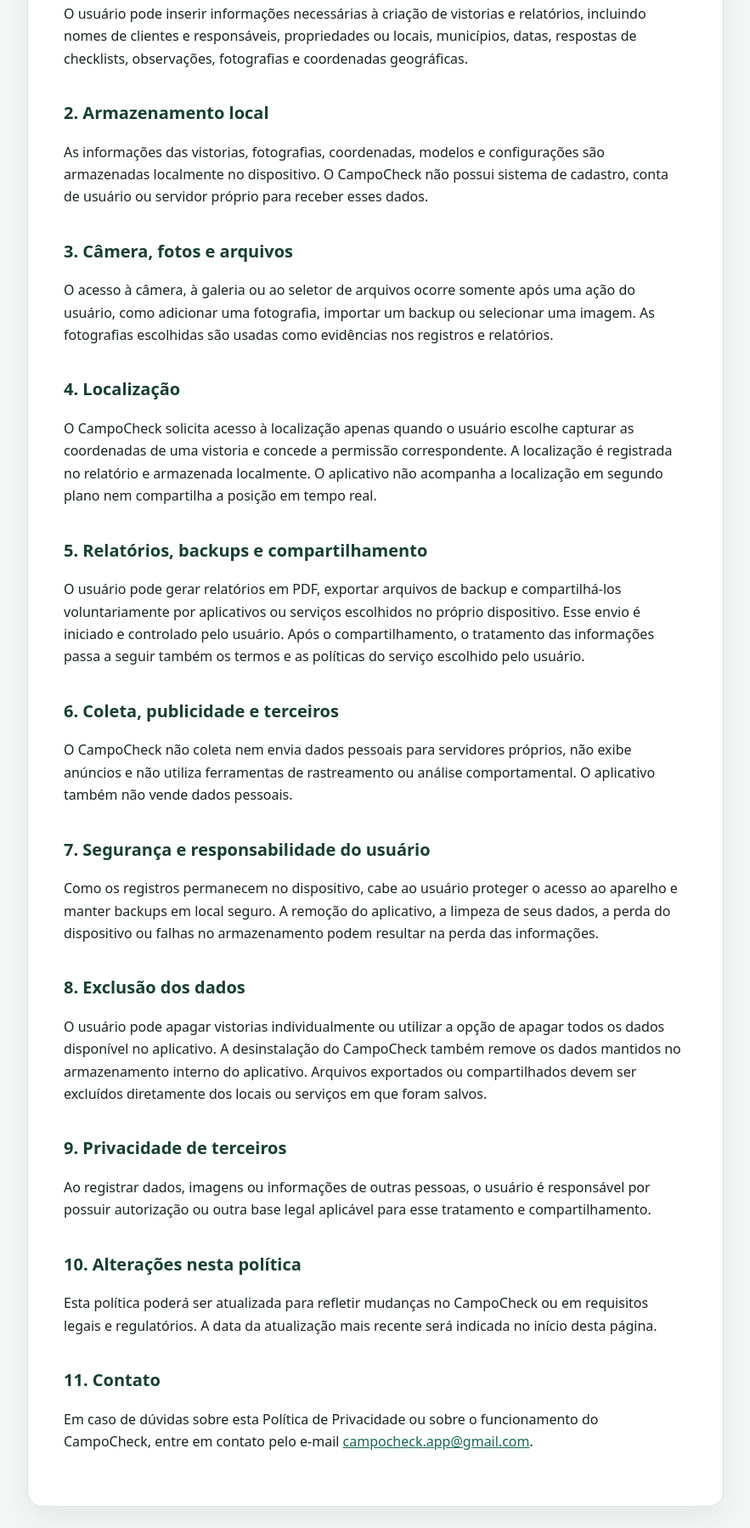
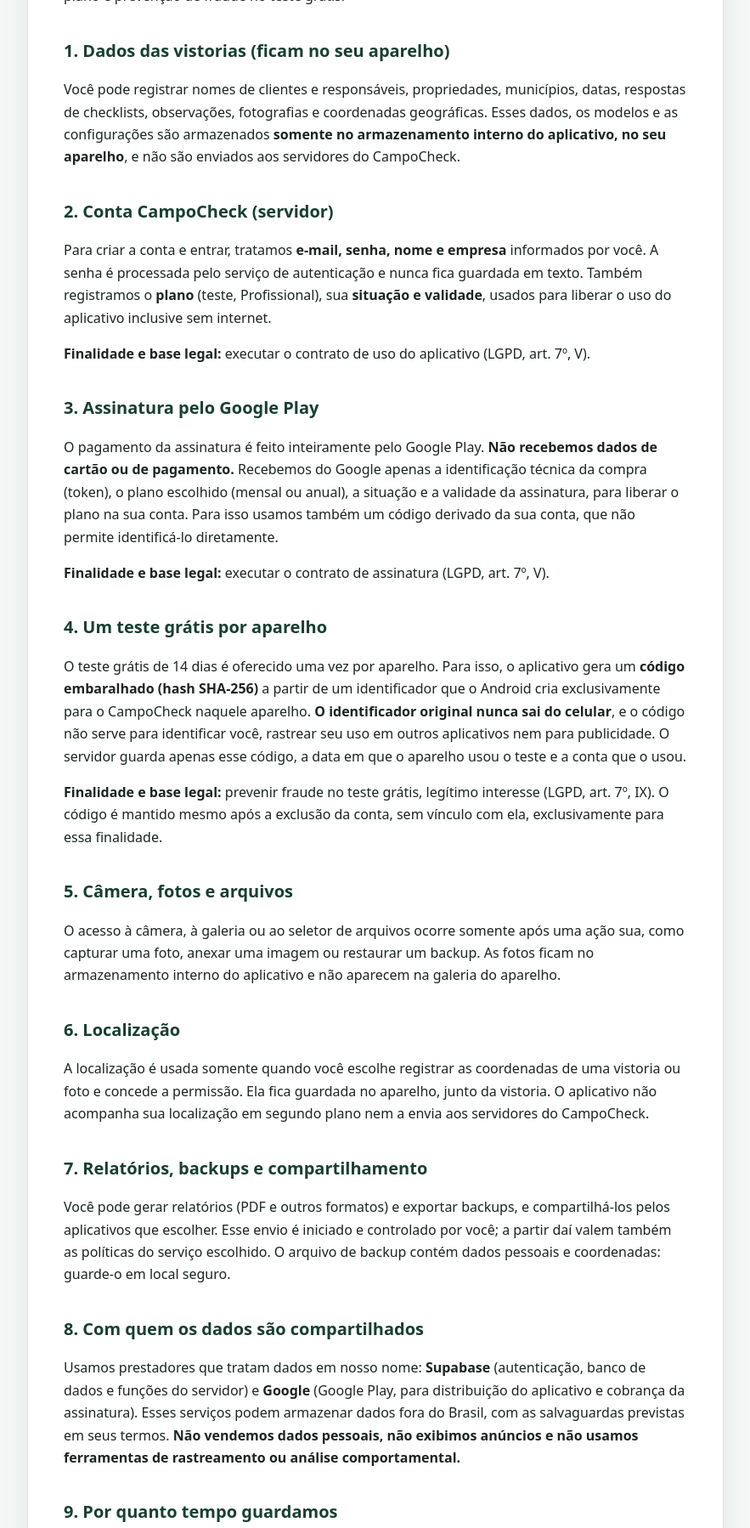
Before and after one commit to IuryHortegal/CampoCheck-Privacidade, a plain HTML site: page index.html in a window 1280 px wide. Shown: the part 489-2287 px from the top of the page at 85% size, without its empty margins (198-1081 px from the left). Drawn offline with Linux system fonts and the light colour scheme.

Commit message:
Atualiza a Política de Privacidade para o app atual
- Conta CampoCheck (e-mail, nome, empresa, plano) e assinatura pelo
  Google Play (sem dados de cartão).
- Um teste grátis por aparelho: código embaralhado (SHA-256) do
  identificador do app, para prevenção de fraude (legítimo interesse).
- Prestadores (Supabase, Google), retenção, direitos da LGPD e como
  excluir a conta.
- Corrige transbordamento horizontal da página no celular.

Co-Authored-By: Claude Opus 5.5 <noreply@anthropic.com>
Claude-Session: https://claude.ai/code/session_01Db69cEt3ZxAF4TYVPdXEmT

```diff
--- a/index.html
+++ b/index.html
@@ -3,7 +3,7 @@
 <head>
   <meta charset="utf-8">
   <meta name="viewport" content="width=device-width, initial-scale=1">
-  <meta name="description" content="Política de Privacidade do aplicativo CampoCheck.">
+  <meta name="description" content="Política de Privacidade do aplicativo CampoCheck: dados tratados, finalidades, direitos e exclusão de conta.">
   <title>Política de Privacidade — CampoCheck</title>
   <style>
     :root {
@@ -50,7 +50,7 @@
     ul { padding-left: 22px; }
     footer { text-align: center; color: var(--muted); padding: 0 22px 32px; }
     @media (max-width: 700px) {
-      main { margin: 16px; padding: 26px 22px 34px; }
+      main { width: auto; margin: 16px; padding: 26px 22px 34px; }
       header { padding: 34px 22px; }
     }
   </style>
@@ -64,42 +64,50 @@
   </header>
 
   <main>
-    <p><strong>Última atualização:</strong> 21 de setembro de 2026.</p>
+    <p class="updated"><strong>Última atualização:</strong> 3 de novembro de 2026.</p>
+    <p>Esta política explica quais dados o CampoCheck trata, para quê, com quem são compartilhados e como você pode exercer seus direitos, nos termos da Lei Geral de Proteção de Dados (Lei nº 13.709/2018 — LGPD). O controlador dos dados é <strong>Iury dos Santos Hortegal</strong>, desenvolvedor do CampoCheck, que pode ser contatado pelo e-mail indicado na seção 12.</p>
+    <p><strong>Resumo:</strong> as vistorias, fotos e coordenadas ficam somente no seu aparelho. Para usar a Conta CampoCheck e a assinatura, guardamos em servidor apenas os dados necessários para login, plano e prevenção de fraude no teste grátis.</p>
 
-    <p class="summary">O CampoCheck foi desenvolvido para funcionar de forma local e offline. Os dados registrados no aplicativo permanecem no dispositivo do usuário e não são enviados para servidores do CampoCheck.</p>
+    <h2>1. Dados das vistorias (ficam no seu aparelho)</h2>
+    <p>Você pode registrar nomes de clientes e responsáveis, propriedades, municípios, datas, respostas de checklists, observações, fotografias e coordenadas geográficas. Esses dados, os modelos e as configurações são armazenados <strong>somente no armazenamento interno do aplicativo, no seu aparelho</strong>, e não são enviados aos servidores do CampoCheck.</p>
 
-    <h2>1. Informações utilizadas pelo aplicativo</h2>
-    <p>O usuário pode inserir informações necessárias à criação de vistorias e relatórios, incluindo nomes de clientes e responsáveis, propriedades ou locais, municípios, datas, respostas de checklists, observações, fotografias e coordenadas geográficas.</p>
+    <h2>2. Conta CampoCheck (servidor)</h2>
+    <p>Para criar a conta e entrar, tratamos <strong>e-mail, senha, nome e empresa</strong> informados por você. A senha é processada pelo serviço de autenticação e nunca fica guardada em texto. Também registramos o <strong>plano</strong> (teste, Profissional), sua <strong>situação e validade</strong>, usados para liberar o uso do aplicativo inclusive sem internet.</p>
+    <p><strong>Finalidade e base legal:</strong> executar o contrato de uso do aplicativo (LGPD, art. 7º, V).</p>
 
-    <h2>2. Armazenamento local</h2>
-    <p>As informações das vistorias, fotografias, coordenadas, modelos e configurações são armazenadas localmente no dispositivo. O CampoCheck não possui sistema de cadastro, conta de usuário ou servidor próprio para receber esses dados.</p>
+    <h2>3. Assinatura pelo Google Play</h2>
+    <p>O pagamento da assinatura é feito inteiramente pelo Google Play. <strong>Não recebemos dados de cartão ou de pagamento.</strong> Recebemos do Google apenas a identificação técnica da compra (token), o plano escolhido (mensal ou anual), a situação e a validade da assinatura, para liberar o plano na sua conta. Para isso usamos também um código derivado da sua conta, que não permite identificá-lo diretamente.</p>
+    <p><strong>Finalidade e base legal:</strong> executar o contrato de assinatura (LGPD, art. 7º, V).</p>
 
-    <h2>3. Câmera, fotos e arquivos</h2>
-    <p>O acesso à câmera, à galeria ou ao seletor de arquivos ocorre somente após uma ação do usuário, como adicionar uma fotografia, importar um backup ou selecionar uma imagem. As fotografias escolhidas são usadas como evidências nos registros e relatórios.</p>
+    <h2>4. Um teste grátis por aparelho</h2>
+    <p>O teste grátis de 14 dias é oferecido uma vez por aparelho. Para isso, o aplicativo gera um <strong>código embaralhado (hash SHA-256)</strong> a partir de um identificador que o Android cria exclusivamente para o CampoCheck naquele aparelho. <strong>O identificador original nunca sai do celular</strong>, e o código não serve para identificar você, rastrear seu uso em outros aplicativos nem para publicidade. O servidor guarda apenas esse código, a data em que o aparelho usou o teste e a conta que o usou.</p>
+    <p><strong>Finalidade e base legal:</strong> prevenir fraude no teste grátis, legítimo interesse (LGPD, art. 7º, IX). O código é mantido mesmo após a exclusão da conta, sem vínculo com ela, exclusivamente para essa finalidade.</p>
 
-    <h2>4. Localização</h2>
-    <p>O CampoCheck solicita acesso à localização apenas quando o usuário escolhe capturar as coordenadas de uma vistoria e concede a permissão correspondente. A localização é registrada no relatório e armazenada localmente. O aplicativo não acompanha a localização em segundo plano nem compartilha a posição em tempo real.</p>
+    <h2>5. Câmera, fotos e arquivos</h2>
+    <p>O acesso à câmera, à galeria ou ao seletor de arquivos ocorre somente após uma ação sua, como capturar uma foto, anexar uma imagem ou restaurar um backup. As fotos ficam no armazenamento interno do aplicativo e não aparecem na galeria do aparelho.</p>
 
-    <h2>5. Relatórios, backups e compartilhamento</h2>
-    <p>O usuário pode gerar relatórios em PDF, exportar arquivos de backup e compartilhá-los voluntariamente por aplicativos ou serviços escolhidos no próprio dispositivo. Esse envio é iniciado e controlado pelo usuário. Após o compartilhamento, o tratamento das informações passa a seguir também os termos e as políticas do serviço escolhido pelo usuário.</p>
+    <h2>6. Localização</h2>
+    <p>A localização é usada somente quando você escolhe registrar as coordenadas de uma vistoria ou foto e concede a permissão. Ela fica guardada no aparelho, junto da vistoria. O aplicativo não acompanha sua localização em segundo plano nem a envia aos servidores do CampoCheck.</p>
 
-    <h2>6. Coleta, publicidade e terceiros</h2>
-    <p>O CampoCheck não coleta nem envia dados pessoais para servidores próprios, não exibe anúncios e não utiliza ferramentas de rastreamento ou análise comportamental. O aplicativo também não vende dados pessoais.</p>
+    <h2>7. Relatórios, backups e compartilhamento</h2>
+    <p>Você pode gerar relatórios (PDF e outros formatos) e exportar backups, e compartilhá-los pelos aplicativos que escolher. Esse envio é iniciado e controlado por você; a partir daí valem também as políticas do serviço escolhido. O arquivo de backup contém dados pessoais e coordenadas: guarde-o em local seguro.</p>
 
-    <h2>7. Segurança e responsabilidade do usuário</h2>
-    <p>Como os registros permanecem no dispositivo, cabe ao usuário proteger o acesso ao aparelho e manter backups em local seguro. A remoção do aplicativo, a limpeza de seus dados, a perda do dispositivo ou falhas no armazenamento podem resultar na perda das informações.</p>
+    <h2>8. Com quem os dados são compartilhados</h2>
+    <p>Usamos prestadores que tratam dados em nosso nome: <strong>Supabase</strong> (autenticação, banco de dados e funções do servidor) e <strong>Google</strong> (Google Play, para distribuição do aplicativo e cobrança da assinatura). Esses serviços podem armazenar dados fora do Brasil, com as salvaguardas previstas em seus termos. <strong>Não vendemos dados pessoais, não exibimos anúncios e não usamos ferramentas de rastreamento ou análise comportamental.</strong></p>
 
-    <h2>8. Exclusão dos dados</h2>
-    <p>O usuário pode apagar vistorias individualmente ou utilizar a opção de apagar todos os dados disponível no aplicativo. A desinstalação do CampoCheck também remove os dados mantidos no armazenamento interno do aplicativo. Arquivos exportados ou compartilhados devem ser excluídos diretamente dos locais ou serviços em que foram salvos.</p>
+    <h2>9. Por quanto tempo guardamos</h2>
+    <p>Os dados da conta e da assinatura são mantidos enquanto a conta existir. Ao excluir a conta, eles são apagados, exceto o código do aparelho descrito na seção 4 e registros que a lei obrigue a manter. Os dados das vistorias ficam no seu aparelho até você apagá-los ou desinstalar o aplicativo.</p>
 
-    <h2>9. Privacidade de terceiros</h2>
-    <p>Ao registrar dados, imagens ou informações de outras pessoas, o usuário é responsável por possuir autorização ou outra base legal aplicável para esse tratamento e compartilhamento.</p>
+    <h2>10. Seus direitos e exclusão da conta</h2>
+    <p>Você pode pedir confirmação do tratamento, acesso, correção, portabilidade, informações sobre compartilhamento e a <strong>exclusão dos seus dados</strong> (LGPD, art. 18). Nome e empresa podem ser corrigidos no próprio aplicativo, em Dados &rarr; Conta e assinatura &rarr; Editar perfil.</p>
+    <p id="excluir-conta"><strong>Para excluir sua Conta CampoCheck</strong>, envie um e-mail para o endereço da seção 12, a partir do e-mail cadastrado, com o assunto “Excluir minha conta”. A exclusão é concluída em até 15 dias, e você recebe a confirmação por e-mail. Antes, <strong>cancele a assinatura no Google Play</strong> (Play Store &rarr; Pagamentos e assinaturas &rarr; Assinaturas): excluir a conta não cancela a cobrança. As vistorias guardadas no aparelho não são afetadas; para removê-las, use “Apagar todos os dados” no aplicativo ou desinstale-o.</p>
 
-    <h2>10. Alterações nesta política</h2>
-    <p>Esta política poderá ser atualizada para refletir mudanças no CampoCheck ou em requisitos legais e regulatórios. A data da atualização mais recente será indicada no início desta página.</p>
+    <h2>11. Segurança</h2>
+    <p>A comunicação com o servidor é criptografada (HTTPS), o acesso aos dados no servidor é restrito por regras de segurança, e o aplicativo pode ser protegido por PIN e biometria. Como as vistorias ficam no aparelho, mantenha backups em local seguro: perda do aparelho, desinstalação ou limpeza dos dados do aplicativo apagam as vistorias que não estiverem em backup.</p>
 
-    <h2>11. Contato</h2>
-    <p>Em caso de dúvidas sobre esta Política de Privacidade ou sobre o funcionamento do CampoCheck, entre em contato pelo e-mail <a href="mailto:campocheck.app@gmail.com">campocheck.app@gmail.com</a>.</p>
+    <h2>12. Contato e alterações</h2>
+    <p>Dúvidas, pedidos sobre seus dados ou exclusão da conta: <a href="mailto:campocheck.app@gmail.com">campocheck.app@gmail.com</a>. Esta política pode ser atualizada para refletir mudanças no aplicativo ou na legislação; a data da versão mais recente fica no início desta página.</p>
+    <p>Ao registrar dados ou imagens de outras pessoas, você é responsável por ter autorização ou outra base legal para esse tratamento e compartilhamento.</p>
   </main>
 
   <footer>CampoCheck · Política de Privacidade</footer>
```
